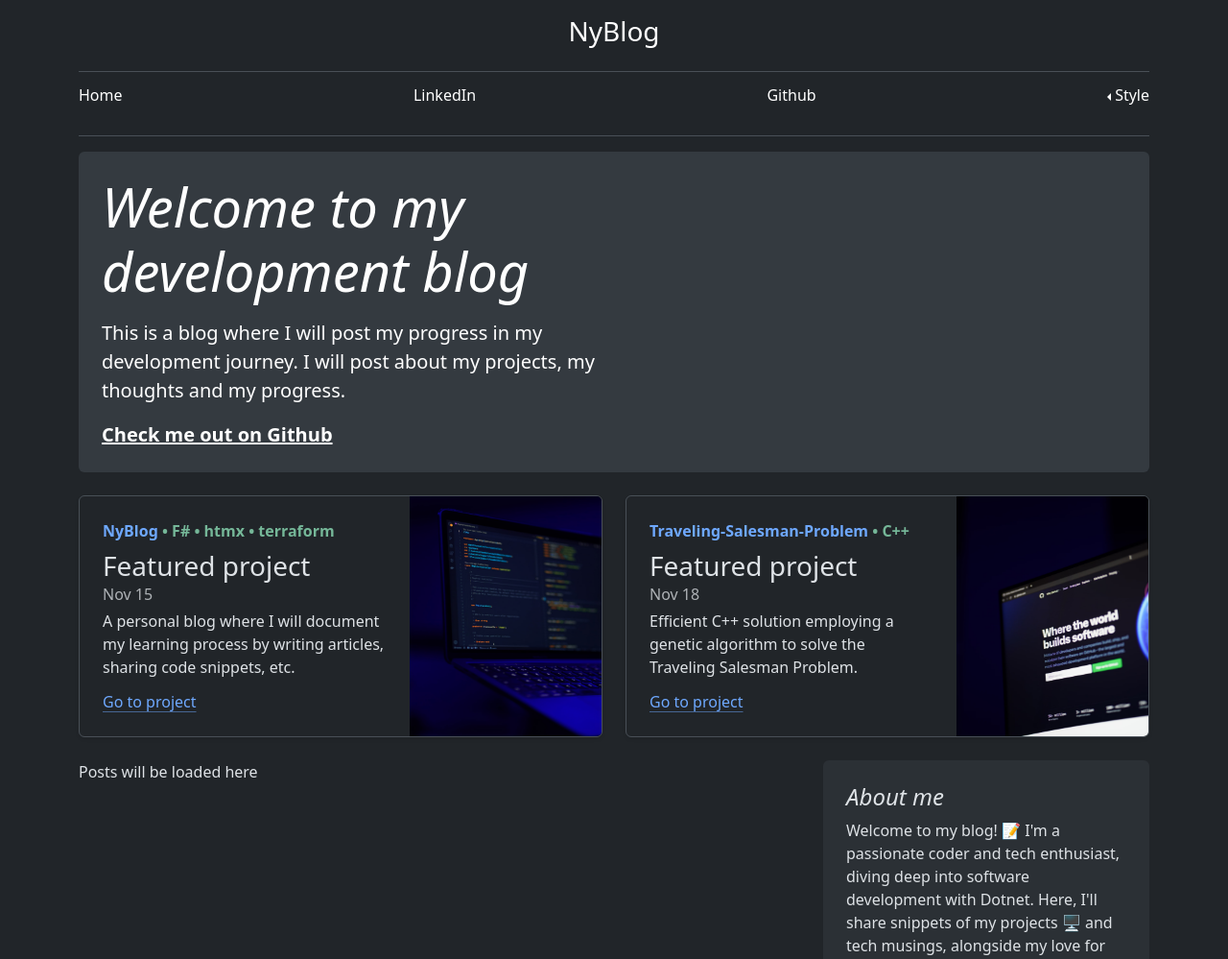
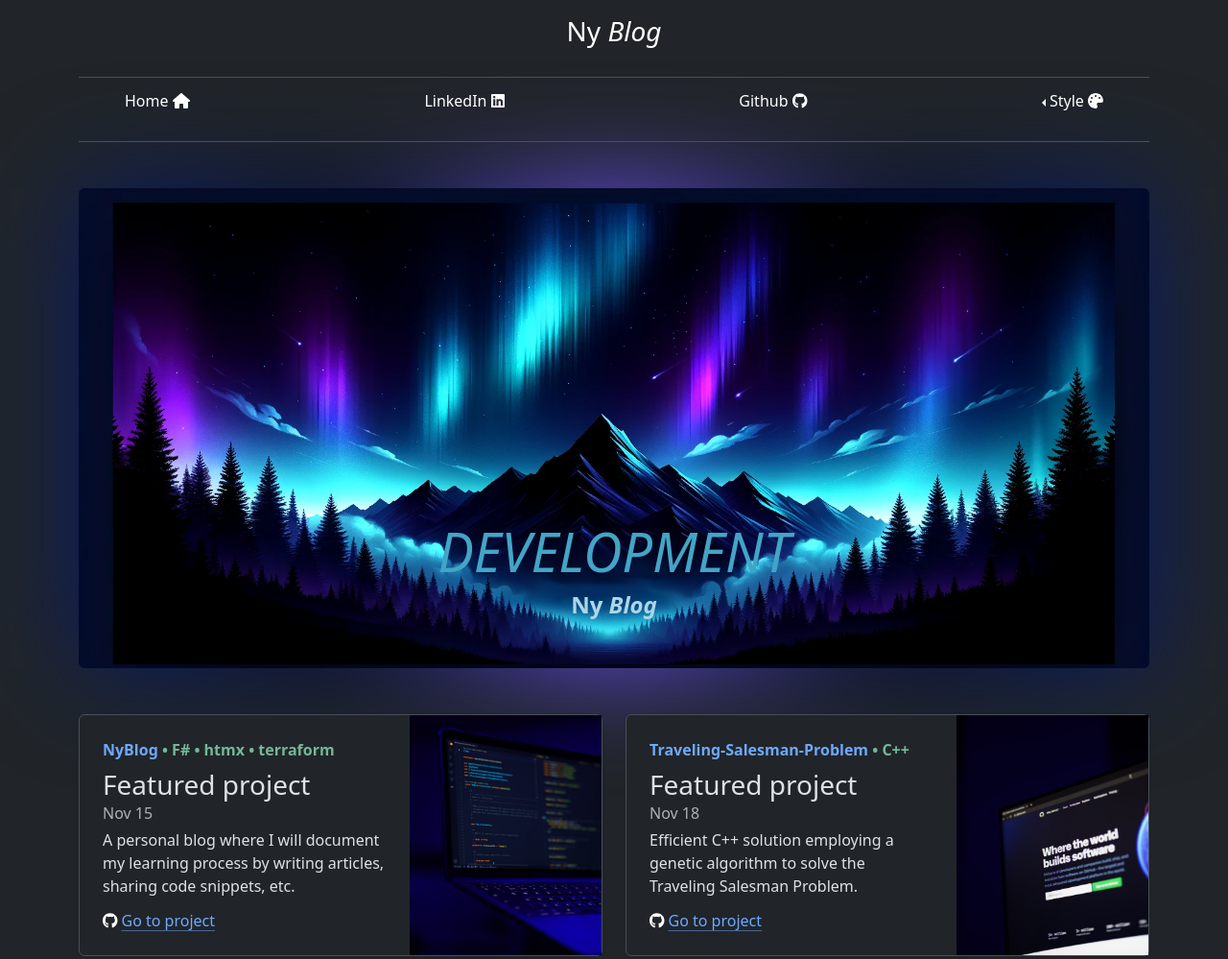
Before and after one commit to SimonNyvall/NyBlog, a website with bundled scripts: page frontend/src/index.html in a window 1280 px wide. Shown: the top 999 px of the page at 96% size. Built offline with nearby package versions, Linux system fonts and the light colour scheme; files whose address does not match are found by name.

Commit message:
Add html for hamepage

```diff
--- a/frontend/package.json
+++ b/frontend/package.json
@@ -17,6 +17,7 @@
   },
   "dependencies": {
     "htmx": "^0.0.2",
-    "htmx.org": "^1.9.8"
+    "htmx.org": "^1.9.8",
+    "sass": "^1.69.5"
   }
 }
--- a/frontend/src/css/styles.css
+++ b/frontend/src/css/styles.css
@@ -52,3 +52,161 @@ body {
   height: 96px;
   object-fit: cover;
 }
+
+.slide-left, .slide-right {
+  display: inline-block;
+  white-space: nowrap;
+  overflow: hidden;
+  animation-duration: 1s;
+  animation-timing-function: ease-out;
+  animation-fill-mode: forwards;
+}
+
+.slide-left {
+  animation-name: slideFromLeft;
+  transform: translateX(-100%);
+}
+
+.slide-right {
+  animation-name: slideFromRight;
+  transform: translateX(100%);
+}
+
+@keyframes slideFromLeft {
+  to {
+    transform: translateX(0);
+  }
+}
+
+@keyframes slideFromRight {
+  to {
+    transform: translateX(0);
+  }
+}
+
+.dynamic-content .loading-gif {
+    display: block;
+    margin-left: auto;
+    margin-right: auto;
+}
+
+.image-container {
+    position: relative;
+    display: inline-block;
+    overflow: hidden; /* This will contain the pseudo-element within the parent */
+}
+
+.image-container img {
+    display: block; /* This removes any extra space below the image */
+    width: 100%; /* Adjust as needed */
+    height: auto; /* Adjust as needed */
+}
+
+.image-container::after {
+    content: '';
+    position: absolute;
+    top: 0;
+    bottom: 0;
+    left: 0;
+    width: 100px; /* Width of the blur effect */
+    background: linear-gradient(to right, #2c3e50 0%, transparent 100%);
+    /* Replace #2c3e50 with the color of your background */
+}
+
+.jumbotron-bg {
+  background-image: linear-gradient( to right,
+  rgba(33, 37, 41, 1) 0%,
+  rgba(3, 0, 19, 0.9) 20%,
+  rgba(2, 0, 15, 0.8) 40%,
+  rgba(1, 0, 11, 0.6) 60%,
+  rgba(1, 0, 7, 0.4) 80%,
+  rgba(0, 0, 4, 0.2) 100%);
+}
+
+
+
+.bg {
+  margin: 0;
+  width: 100%;
+  height: 500px;
+  background-size: cover;
+  background-repeat: no-repeat;
+  background-position: center;
+  /*background-image: url(https://external-content.duckduckgo.com/iu/?u=http%3A%2F%2Fi.imgur.com%2FRnwnIzX.gif&f=1&nofb=1&ipt=63d8785f5804cb4d9491af34cea9dc484a276a77ddd7ad662a1d5cc1b2056526&ipo=images);*/
+
+}
+
+
+.card {
+  position: relative;
+}
+
+.card:after {
+  background: linear-gradient(transparent, mediumslateblue, transparent);
+  height: 70px;
+  width: 2px;
+  position: absolute;
+  left: -1px;
+  top: 65%;
+  content: "";
+  opacity: 0;
+  transition: top 600ms ease, opacity 600ms ease;
+}
+
+.card:hover:after {
+  top: 25%;
+  opacity: 1;
+}
+
+.jumbo-text {
+  position: absolute;
+  top: 69%;
+  left: 50%;
+  transform: translateX(-50%);
+}
+
+.jumbo-text-big-color {
+  color: #43a5c6;
+}
+
+.jumbo-text-small-color {
+  color: #acd7e6;
+}
+
+.glow-boarder {
+  position: relative;
+  background-image: url(../assets/images/DALL.png);
+}
+
+@property --gradient-angle {
+  syntax: "<angle>";
+  initial-value: 0deg;
+  inherits: false;
+}
+
+@keyframes rotation {
+  0% { --gradient-angle: 0deg; }
+  100% { --gradient-angle: 360deg; }
+}
+
+.glow-boarder::before,
+.glow-boarder::after {
+  content: "";
+  position: absolute;
+  inset: 0;
+  z-index: -1;
+  background: linear-gradient(
+    var(--gradient-angle, 0deg),
+    #061b6c,
+    #030d34,
+    #6b51f3,
+    #030d34,
+    #061b6c
+  );
+  border-radius: inherit;
+  animation: rotation 20s linear infinite;
+}
+
+.glow-boarder::after {
+  filter: blur(3.5rem);
+}
--- a/frontend/src/index.html
+++ b/frontend/src/index.html
@@ -7,6 +7,7 @@
     <link rel="stylesheet" href="css/styles.css">
     <link rel="stylesheet" href="css/prism.css">
     <link href="https://cdn.jsdelivr.net/npm/bootstrap@5.3.2/dist/css/bootstrap.min.css" rel="stylesheet" integrity="sha384-T3c6CoIi6uLrA9TneNEoa7RxnatzjcDSCmG1MXxSR1GAsXEV/Dwwykc2MPK8M2HN" crossorigin="anonymous">
+    <link rel="stylesheet" href="https://cdnjs.cloudflare.com/ajax/libs/font-awesome/6.4.2/css/all.min.css" integrity="sha512-z3gLpd7yknf1YoNbCzqRKc4qyor8gaKU1qmn+CShxbuBusANI9QpRohGBreCFkKxLhei6S9CQXFEbbKuqLg0DA==" crossorigin="anonymous" referrerpolicy="no-referrer" />
     <script src="https://unpkg.com/htmx.org@1.9.8"></script>
 </head>
 <body>
@@ -14,16 +15,19 @@
   <div class="container">
     <header class="border-bottom lh-1 py-3">
       <div class="row flex-nowrap justify-content-between align-items-center">
-        <h3 class="text-center text-body-emphasis">NyBlog</h3>
+        <h3 class="text-center text-body-emphasis">
+          <span class="slide-left">Ny</span>
+          <span class="slide-right fst-italic">Blog</span>
+        </h3>
       </div>
     </header>
-    <div class="nav-scroller py-1 mb-3 border-bottom">
+    <div class="nav-scroller py-1 mb-5 ps-5 pe-5 border-bottom">
       <nav class="nav nav-underline justify-content-between">
-        <a class="nav-item nav-link link-body-emphasis" href="#">Home</a>
-        <a class="nav-item nav-link link-body-emphasis" href="#">LinkedIn</a>
-        <a class="nav-item nav-link link-body-emphasis" href="#">Github</a>
+        <a class="nav-item nav-link link-body-emphasis" href="#">Home <i class="fa-solid fa-house"></i></a>
+        <a class="nav-item nav-link link-body-emphasis" href="https://www.linkedin.com/in/simonnyvall/">LinkedIn <i class="fa-brands fa-linkedin"></i></a>
+        <a class="nav-item nav-link link-body-emphasis" href="https://github.com/SimonNyvall">Github <i class="fa-brands fa-github"></i></a>
         <div class="dropstart">
-          <p class="nav-link dropdown-toggle link-body-emphasis" data-bs-toggle="dropdown" aria-expanded="false">Style</p>
+          <p class="nav-link dropdown-toggle link-body-emphasis" data-bs-toggle="dropdown" aria-expanded="false">Style <i class="fa-solid fa-palette"></i></p>
           <ul class="dropdown-menu">
             <li><button id="dark-mode" class="dropdown-item" type="button">Dark</button></li>
             <li><button id="light-mode" class="dropdown-item" type="button">Light</button></li>
@@ -34,43 +38,42 @@
   </div>
   <main class="container">
     <!--Jumbotron-->
-    <div class="p-4 p-md-4 mb-4 rounded text-body-emphasis bg-body-secondary">
-      <div class="col-lg-6 px-0">
-        <h1 class="display-4 fst-italic">Welcome to my development blog <Simon Nyvall/></h1>
-        <p class="lead my-3">This is a blog where I will post my progress in my development journey. I will post about my projects, my thoughts and my progress.</p>
-        <p class="lead mb-0"><a href="https://github.com/SimonNyvall" class="text-white fw-bold">Check me out on Github</a></p>
+    <div class="p-4 p-md-4 mb-5 rounded text-body-emphasis bg position-relative glow-boarder">
+      <div class="px-0 jumbo-text">
+        <h1 class="display-4 fst-italic text-center jumbo-text-big-color"><strong>DEVELOPMENT</strong></h1>
+        <h4 class="text-center jumbo-text-small-color"><strong>Ny <span class="fst-italic">Blog</span></strong></h4>
       </div>
     </div>
     <!--Cards-->
     <div class="row md-2">
       <!--Card one-->
       <div class="col-md-6">
-        <div class="row g-0 border rounded overflow-hidden flex-md-row mb-4 shadow-sm h-md-250 position-relative">
+                <div class="row g-0 border rounded flex-md-row mb-4 shadow-sm h-md-250 position-relative card">
           <div class="col p-4 d-flex flex-column position-static">
             <strong class="d-inline-block mb-2 text-primary-emphasis">NyBlog <span class="text-success-emphasis">• F# • htmx • terraform</span></strong>
             <h3 class="mb-0">Featured project</h3>
             <div class="mb-1 text-body-secondary">Nov 15</div>
             <p class="card-text mb-auto">A personal blog where I will document my learning process by writing articles, sharing code snippets, etc.</p>
             <a href="https://github.com/SimonNyvall/NyBlog" class="icon-link gap-1 icon-link-hover stretched-link">
-              Go to project
+              <span class="text-white"><i class="fa-brands fa-github"></i></span> Go to project
               <svg class="bi"><use xlink:href="#chevron-right"></use></svg>
             </a>
           </div>
-          <div class="col-auto d-none d-lg-block">
+          <div class="col-auto d-none d-lg-block image-blur-container">
             <img class="card-picture" src="assets/images/dev.jpg"/>
           </div>
         </div>
       </div>
       <!--Card two-->
       <div class="col-md-6">
-        <div class="row g-0 border rounded overflow-hidden flex-md-row mb-4 shadow-sm h-md-250 position-relative">
+        <div class="glow-card row g-0 border rounded flex-md-row mb-4 shadow-sm h-md-250 position-relative card">
           <div class="col p-4 d-flex flex-column position-static">
             <strong class="d-inline-block mb-2 text-primary-emphasis">Traveling-Salesman-Problem <span class="text-success-emphasis">• C++</span></strong>
             <h3 class="mb-0">Featured project</h3>
             <div class="mb-1 text-body-secondary">Nov 18</div>
             <p class="card-text mb-auto">Efficient C++ solution employing a genetic algorithm to solve the Traveling Salesman Problem.</p>
             <a href="https://github.com/SimonNyvall/Traveling-Salesman-Problem" class="icon-link gap-1 icon-link-hover stretched-link">
-              Go to project
+              <span class="text-white"><i class="fa-brands fa-github"></i></span> Go to project
               <svg class="bi"><use xlink:href="#chevron-right"></use></svg>
             </a>
           </div>
@@ -85,7 +88,14 @@
       <article class="col-md-8 dynamic-content">
         <!--Dynamic htmx content-->
         <div hx-get="http://localhost:5021/api/posts" hx-trigger="load" hx-swap="outerHTML">
-          Posts will be loaded here
+          <div class="container">
+            <div class="row">
+              <h6 class="text-center">Loading the newest and coolest post. . .</h6>
+            </div>
+            <div class="row">
+              <img class="loading-gif" style="width: 200px;" src="https://cdn.dribbble.com/users/807926/screenshots/3629667/loadingtwo.gif" alt="Loading gif"/>
+            </div>
+          </div>
         </div>
       </article>
       <!--About & Articles-->
@@ -96,7 +106,7 @@
             <p class="mb-0">Welcome to my blog! 📝 I'm a passionate coder and tech enthusiast, diving deep into software development with Dotnet. Here, I'll share snippets of my projects 🖥️ and tech musings, alongside my love for music 🎶 and video games 🎮.</p>
           </div>
           <div>
-            <h4 class="fst-italic">Recent LinkedIn posts</h4>
+            <h4 class="fst-italic">Recent <span class="text-primary-emphasis">LinkedIn</span> posts</h4>
             <ul class="list-unstyled">
               <li>
                 <a class="d-flex flex-column flex-lg-row gap-3 align-items-start align-items-lg-center py-3 link-body-emphasis text-decoration-none border-top" href="https://www.linkedin.com/feed/update/urn:li:activity:7128764801945604096/?updateEntityUrn=urn%3Ali%3Afs_updateV2%3A%28urn%3Ali%3Aactivity%3A7128764801945604096%2CFEED_DETAIL%2CEMPTY%2CDEFAULT%2Cfalse%29">
@@ -121,7 +131,14 @@
           <div class="p-4">
             <h4 class="fst-italic">Articles</h4>
             <ol hx-get="http://localhost:5021/api/posts/titles" hx-trigger="load" hx-swap="otherHTML">
-              Articles will be loaded here
+              <div class="container">
+                <div class="row">
+                  <h6>Loading the best articles. . .</h6>
+                </div>
+                <div class="row">
+                  <img class="loading-gif" style="width: 200px;" src="https://cdn.dribbble.com/users/807926/screenshots/3629667/loadingtwo.gif" alt="loading gif"/>
+                </div>
+              </div>
             </ol>
           </div>
         </div>
@@ -151,5 +168,6 @@
   <script src="dist/script.js"></script>
   <script src="dist/prism.js"></script>
   <script src="https://cdn.jsdelivr.net/npm/bootstrap@5.3.2/dist/js/bootstrap.bundle.min.js" integrity="sha384-C6RzsynM9kWDrMNeT87bh95OGNyZPhcTNXj1NW7RuBCsyN/o0jlpcV8Qyq46cDfL" crossorigin="anonymous"></script>
+  <script src="https://cdnjs.cloudflare.com/ajax/libs/font-awesome/6.4.2/js/all.min.js" integrity="sha512-uKQ39gEGiyUJl4AI6L+ekBdGKpGw4xJ55+xyJG7YFlJokPNYegn9KwQ3P8A7aFQAUtUsAQHep+d/lrGqrbPIDQ==" crossorigin="anonymous" referrerpolicy="no-referrer"></script>
 </body>
 </html>
```
Also changed, not shown: frontend/src/assets/images/DALL.png (added), 2 other files.
